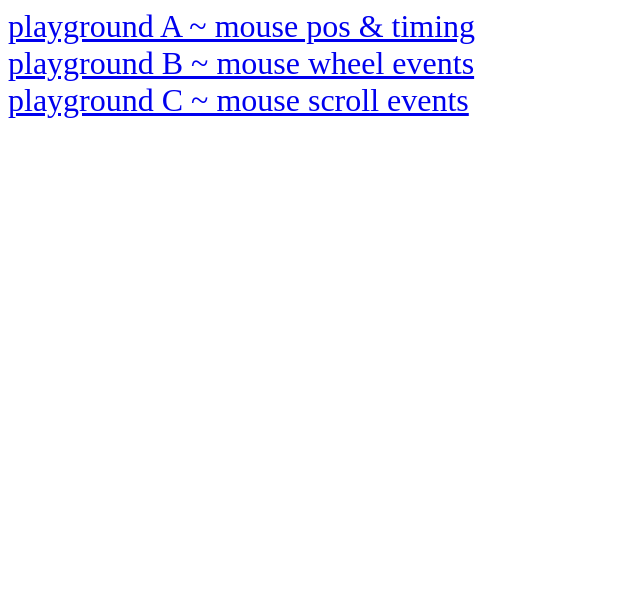
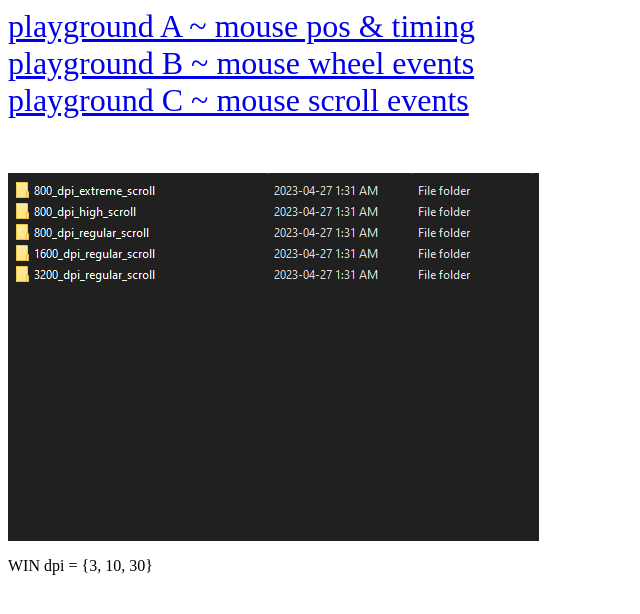
Before and after one commit to Oliver-H-Miller/mouse-fingerprinting, a plain HTML site: page index.html in a window 1280 px wide. Shown: the whole page, without its empty margins (0-640 px from the left). Drawn offline with Linux system fonts and the light colour scheme.

Commit message:
basic scenarios outlined

```diff
--- a/index.html
+++ b/index.html
@@ -6,3 +6,7 @@
 <a href="playgroundA.html">playground A ~ mouse pos &amp; timing</a><br>
 <a href="playgroundB.html">playground B ~ mouse wheel events</a><br>
 <a href="playgroundC.html">playground C ~ mouse scroll events</a><br>
+
+<br><br><br>
+<img src="scenarios.png">
+<p>WIN dpi = {3, 10, 30}</p>
```
Also changed, not shown: scenarios.png (added).
